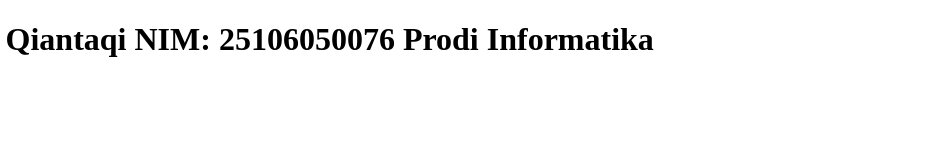
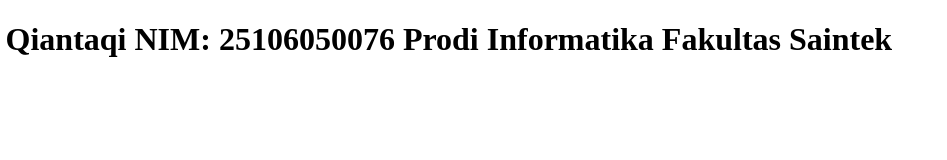
Before and after one commit to magnesci/Osjur123, a plain HTML site: page index.html in a window 1280 px wide. Shown: the full height of the page, 126-1073 px from the left. Drawn offline with Linux system fonts and the light colour scheme.

Commit message:
tambahkan fakultas

```diff
--- a/index.html
+++ b/index.html
@@ -8,7 +8,7 @@
 </head>
 
 <body>
-    <h1 style="font-family:JettBrains;"> Magnesi Qiantaqi NIM: 25106050076 Prodi Informatika</h1>
+    <h1 style="font-family:JettBrains;"> Magnesi Qiantaqi NIM: 25106050076 Prodi Informatika Fakultas Saintek</h1>
     <h2></h2>
     <img src="img.jpg" width="" height="500">
 
```
